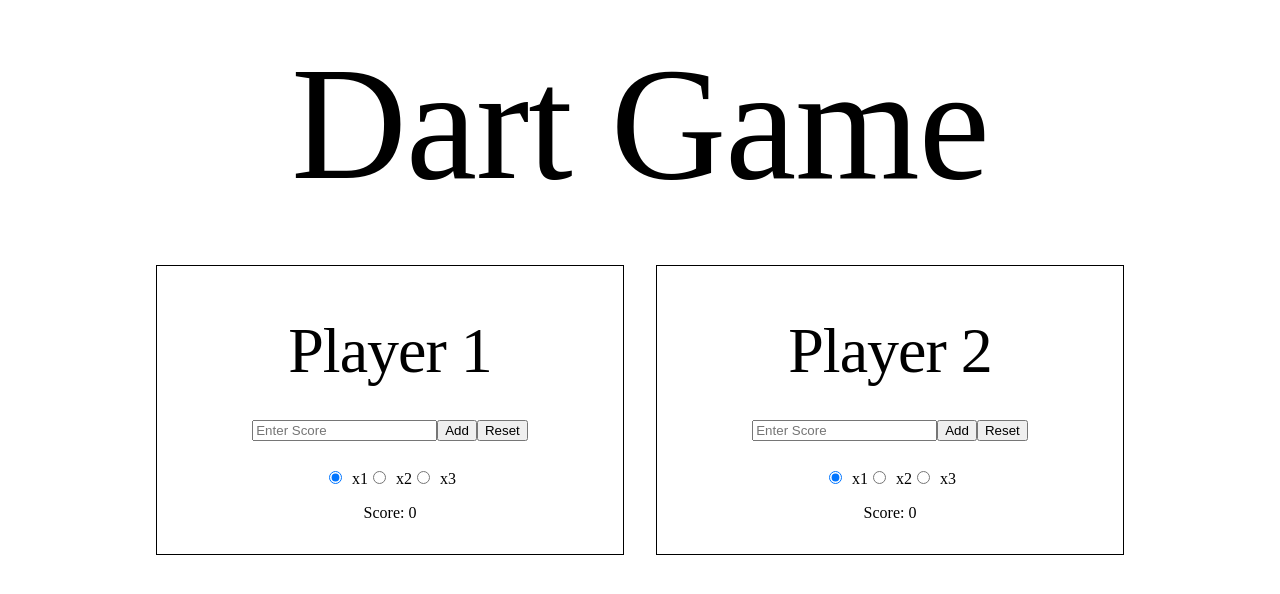
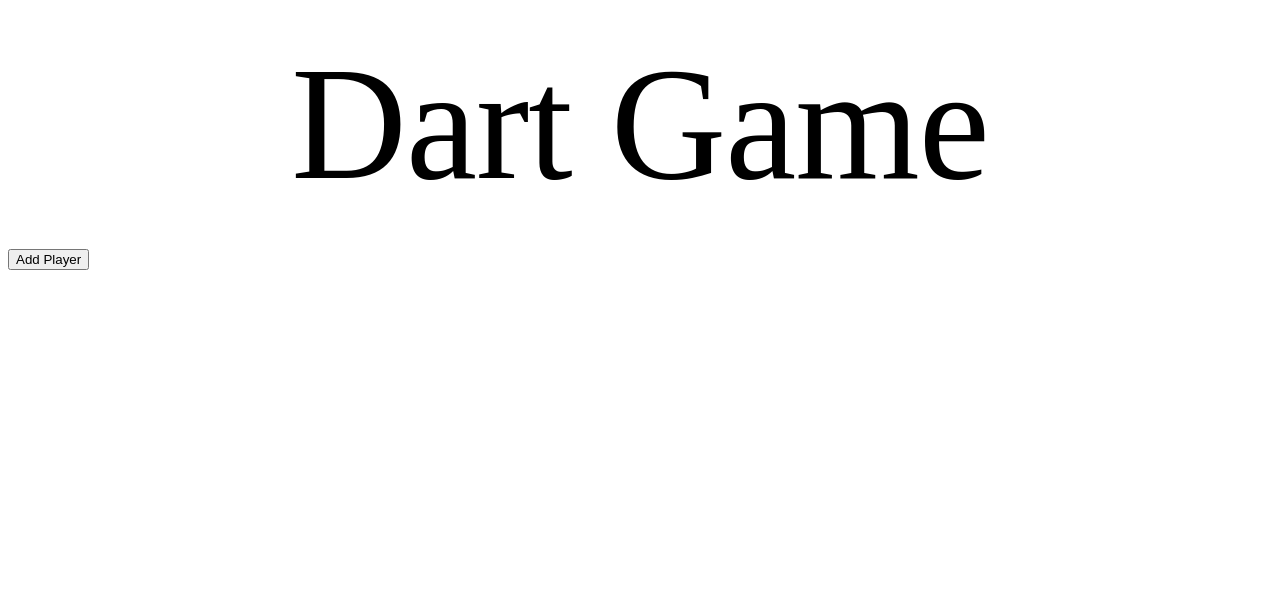
Before and after one commit to mmccormack95/webdart, a React (Create React App) app: page / in a window 1280 px wide. Shown: the top 594 px of the page. Built offline with nearby package versions, Linux system fonts and the light colour scheme.

Commit message:
installed redux and tested with addPlayer button

```diff
--- a/package.json
+++ b/package.json
@@ -8,6 +8,7 @@
     "@testing-library/user-event": "^13.5.0",
     "react": "^18.2.0",
     "react-dom": "^18.2.0",
+    "react-redux": "^9.1.0",
     "react-scripts": "5.0.1",
     "redux": "^3.7.2",
     "web-vitals": "^2.1.4"
--- a/src/index.js
+++ b/src/index.js
@@ -1,13 +1,19 @@
 import React from 'react';
 import ReactDOM from 'react-dom/client'
-import MainPage from "./main/Components/MainPage";
 import './main/styles/stylesheet.css'
 import {createStore} from "redux";
 import rootReducer from "./main/reducers/rootReducer";
+import {Provider} from "react-redux";
+import App from "./main/Components/App";
 
-const store = createStore(rootReducer);
+const store = createStore(
+    rootReducer,
+    window.__REDUX_DEVTOOLS_EXTENSION__ && window.__REDUX_DEVTOOLS_EXTENSION__()
+);
 
 const root = ReactDOM.createRoot(document.getElementById('root'));
 root.render(
-    <MainPage/>
+    <Provider store={store}>
+        <App/>
+    </Provider>
 );
--- /dev/null
+++ b/src/main/Components/App.jsx
@@ -0,0 +1,12 @@
+import MainPage from "./MainPage";
+import {connect} from "react-redux";
+
+function mapStateToProps(state) {
+  return {
+    players: state
+  }
+}
+
+const App = connect(mapStateToProps)(MainPage);
+
+export default App;
--- a/src/main/Components/MainPage.jsx
+++ b/src/main/Components/MainPage.jsx
@@ -5,78 +5,91 @@ import ScoringSection from "./ScoringSection";
 class MainPage extends Component {
     constructor() {
         super();
-        this.state = {
-            players: [{
-                name: "Player 1",
-                score: "0",
-                rounds: [],
-                roundScore: 0,
-                multiplier: 1
-            }, {
-                name: "Player 2",
-                score: "0",
-                rounds: [],
-                roundScore: 0,
-                multiplier: 1
-            }]
-        }
-        this.onAddRound = this.onAddRound.bind(this);
-        this.onReset = this.onReset.bind(this);
-        this.onChangeMultiplier = this.onChangeMultiplier.bind(this);
-        this.onRoundScoreChange = this.onRoundScoreChange.bind(this);
     }
 
-    onRoundScoreChange(playerIndex, roundScore) {
-        const newPlayers = [...this.state.players];
-        const player = newPlayers.findLast(player => player.name === playerIndex);
-        player.roundScore = roundScore;
-
-        this.setState((state) => {
-            state.players = newPlayers
-        });
-    }
-
-    onAddRound(playerIndex, roundScore) {
-        const newPlayers = [...this.state.players];
-        const player = newPlayers.findLast(player => player.name === playerIndex);
-        const rounds = player.rounds;
-        rounds.push(roundScore);
-        player.score = parseInt(roundScore) + parseInt(player.score);
-
-        this.setState((state) => {
-            state.players = newPlayers
-        });
-
-        console.log(this.state.players);
-    }
-
-    onReset(playerIndex) {
-        const newPlayers = [...this.state.players];
-        const player = newPlayers.findLast(player => player.name === playerIndex);
-        player.rounds = [];
-        player.score = 0;
-
-        this.setState((state) => {
-            state.players = newPlayers
-        });
-    }
-
-    onChangeMultiplier(playerIndex, multiplier) {
-        const newPlayers = [...this.state.players];
-        const player = newPlayers.findLast(player => player.name === playerIndex);
-        player.multiplier = multiplier;
-
-        this.setState((state) => {
-            state.players = newPlayers
-        });
-    }
-
-    render () {
+    render() {
         return <div>
             <Title title={"Dart Game"}/>
-            <ScoringSection players={this.state.players} onRoundScoreChange={this.onRoundScoreChange} onAddRound={this.onAddRound} onReset={this.onReset} onChangeMultiplier={this.onChangeMultiplier}/>
+            <ScoringSection players={this.props.players}/>
         </div>
     }
 }
 
+// class MainPage extends Component {
+//     constructor() {
+//         super();
+//         this.state = {
+//             players: [{
+//                 name: "Player 1",
+//                 score: "0",
+//                 rounds: [],
+//                 roundScore: 0,
+//                 multiplier: 1
+//             }, {
+//                 name: "Player 2",
+//                 score: "0",
+//                 rounds: [],
+//                 roundScore: 0,
+//                 multiplier: 1
+//             }]
+//         }
+//         this.onAddRound = this.onAddRound.bind(this);
+//         this.onReset = this.onReset.bind(this);
+//         this.onChangeMultiplier = this.onChangeMultiplier.bind(this);
+//         this.onRoundScoreChange = this.onRoundScoreChange.bind(this);
+//     }
+//
+//     onRoundScoreChange(playerIndex, roundScore) {
+//         const newPlayers = [...this.state.players];
+//         const player = newPlayers.findLast(player => player.name === playerIndex);
+//         player.roundScore = roundScore;
+//
+//         this.setState((state) => {
+//             state.players = newPlayers
+//         });
+//     }
+//
+//     onAddRound(playerIndex, roundScore) {
+//         const newPlayers = [...this.state.players];
+//         const player = newPlayers.findLast(player => player.name === playerIndex);
+//         const rounds = player.rounds;
+//         rounds.push(roundScore);
+//         player.score = parseInt(roundScore) + parseInt(player.score);
+//
+//         this.setState((state) => {
+//             state.players = newPlayers
+//         });
+//
+//         console.log(this.state.players);
+//     }
+//
+//     onReset(playerIndex) {
+//         const newPlayers = [...this.state.players];
+//         const player = newPlayers.findLast(player => player.name === playerIndex);
+//         player.rounds = [];
+//         player.score = 0;
+//
+//         this.setState((state) => {
+//             state.players = newPlayers
+//         });
+//     }
+//
+//     onChangeMultiplier(playerIndex, multiplier) {
+//         const newPlayers = [...this.state.players];
+//         const player = newPlayers.findLast(player => player.name === playerIndex);
+//         player.multiplier = multiplier;
+//
+//         this.setState((state) => {
+//             state.players = newPlayers
+//         });
+//     }
+//
+//     render () {
+//         return <div>
+//             <Title title={"Dart Game"}/>
+//             <ScoringSection players={this.state.players} onRoundScoreChange={this.onRoundScoreChange} onAddRound={this.onAddRound} onReset={this.onReset} onChangeMultiplier={this.onChangeMultiplier}/>
+//         </div>
+//     }
+// }
+
 export default MainPage;
--- a/src/main/Components/ScoringSection.jsx
+++ b/src/main/Components/ScoringSection.jsx
@@ -1,12 +1,25 @@
 import React from "react";
 import ScoreCard from "./ScoreCard";
+import {addPlayer} from "../actions/actions";
+import {useDispatch} from "react-redux";
 
 function ScoringSection(props) {
-        return <>
-            <div className="scoringGrid">
-                {props.players.map((player, index) => <ScoreCard key={index} player={player} onRoundScoreChange={props.onRoundScoreChange} onAddRound={props.onAddRound} onReset={props.onReset} onChangeMultiplier={props.onChangeMultiplier}/>)}
-            </div>
-        </>
+
+    const dispatch = useDispatch();
+
+    const addPlayers = () => {
+        dispatch(addPlayer("Player " + (props.players.players.length + 1)));
+    }
+    return <>
+        {/*<div className="scoringGrid">*/}
+        {/*    {props.players.map((player, index) => <ScoreCard key={index} player={player} onRoundScoreChange={props.onRoundScoreChange} onAddRound={props.onAddRound} onReset={props.onReset} onChangeMultiplier={props.onChangeMultiplier}/>)}*/}
+        {/*</div>*/}
+        <button onClick={
+            () => {
+                addPlayers()
+            }
+        }>Add Player</button>
+    </>
 }
 
 export default ScoringSection;
--- /dev/null
+++ b/src/main/actions/actions.js
@@ -0,0 +1,4 @@
+export const addPlayer = name => ({
+    type: 'ADD_PLAYER',
+    name: name
+});
--- a/src/main/reducers/reducer.js
+++ b/src/main/reducers/reducer.js
@@ -3,7 +3,7 @@ import players from "../state/players";
 const playerReducer = (state = players, action) => {
     switch (action.type) {
         case 'ADD_PLAYER':
-            return [...state, action.player];
+            return [...state, {name: action.name, score: 0, rounds: [], roundScore: 0, multiplier: 1}];
         case 'REMOVE_PLAYER':
             return state.filter((player, index) => index !== action.index);
         default:
--- a/src/main/state/players.js
+++ b/src/main/state/players.js
@@ -1,7 +1,15 @@
 const players = [{
-    name:'Player 1'
+    name: "Player 1",
+    score: "0",
+    rounds: [],
+    roundScore: 0,
+    multiplier: 1
 }, {
-    name:'Player 2'
+    name: "Player 2",
+    score: "0",
+    rounds: [],
+    roundScore: 0,
+    multiplier: 1
 }];
 
 export default players;
--- a/src/main/styles/stylesheet.css
+++ b/src/main/styles/stylesheet.css
@@ -24,6 +24,7 @@ h2 {
     max-width: 1000px;
     margin: 0 auto;
 }
+
 .scoreCard {
     flex: 1;
     padding: 1rem;
```
Also changed, not shown: 1 other file (tests, documents, lock files or other folders).
